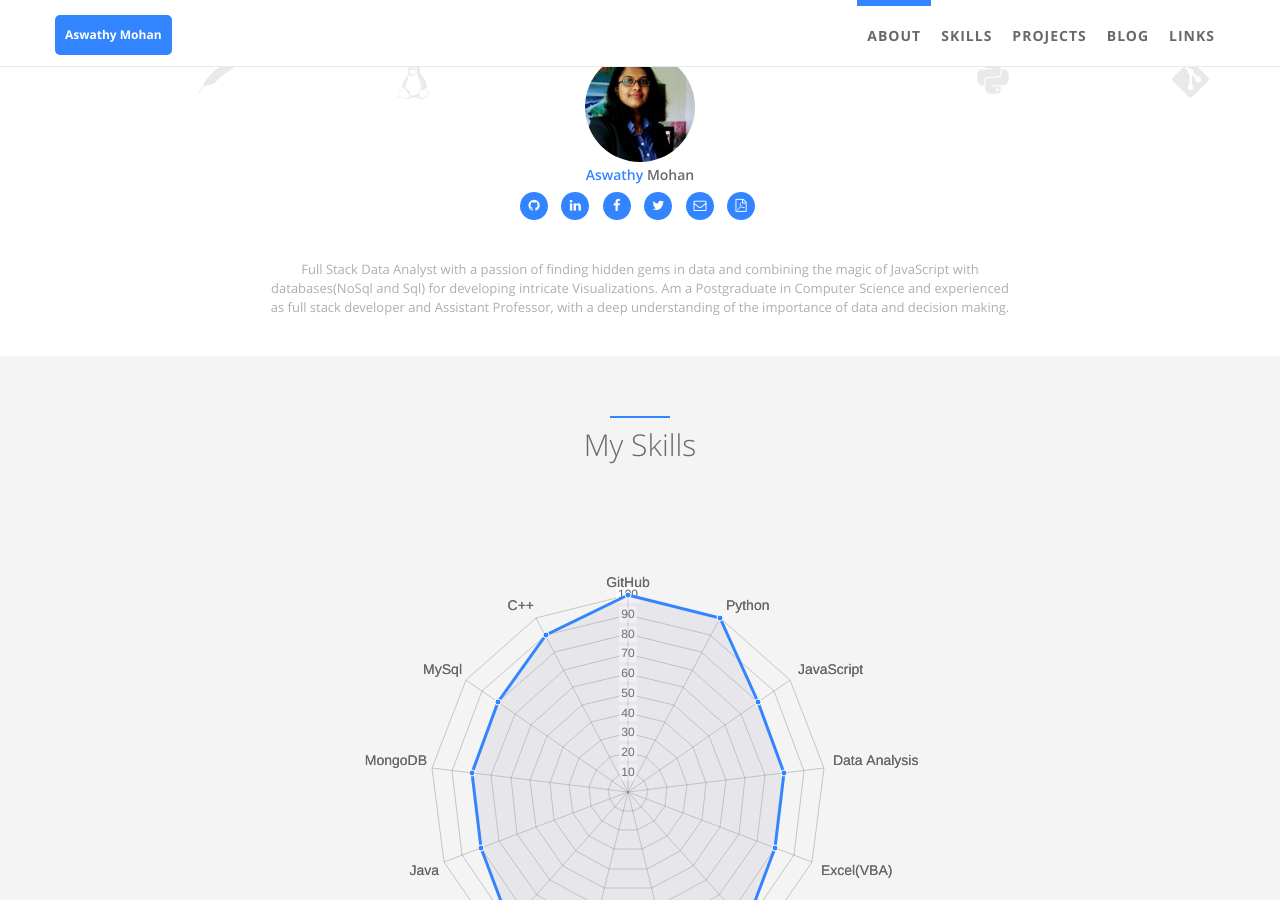
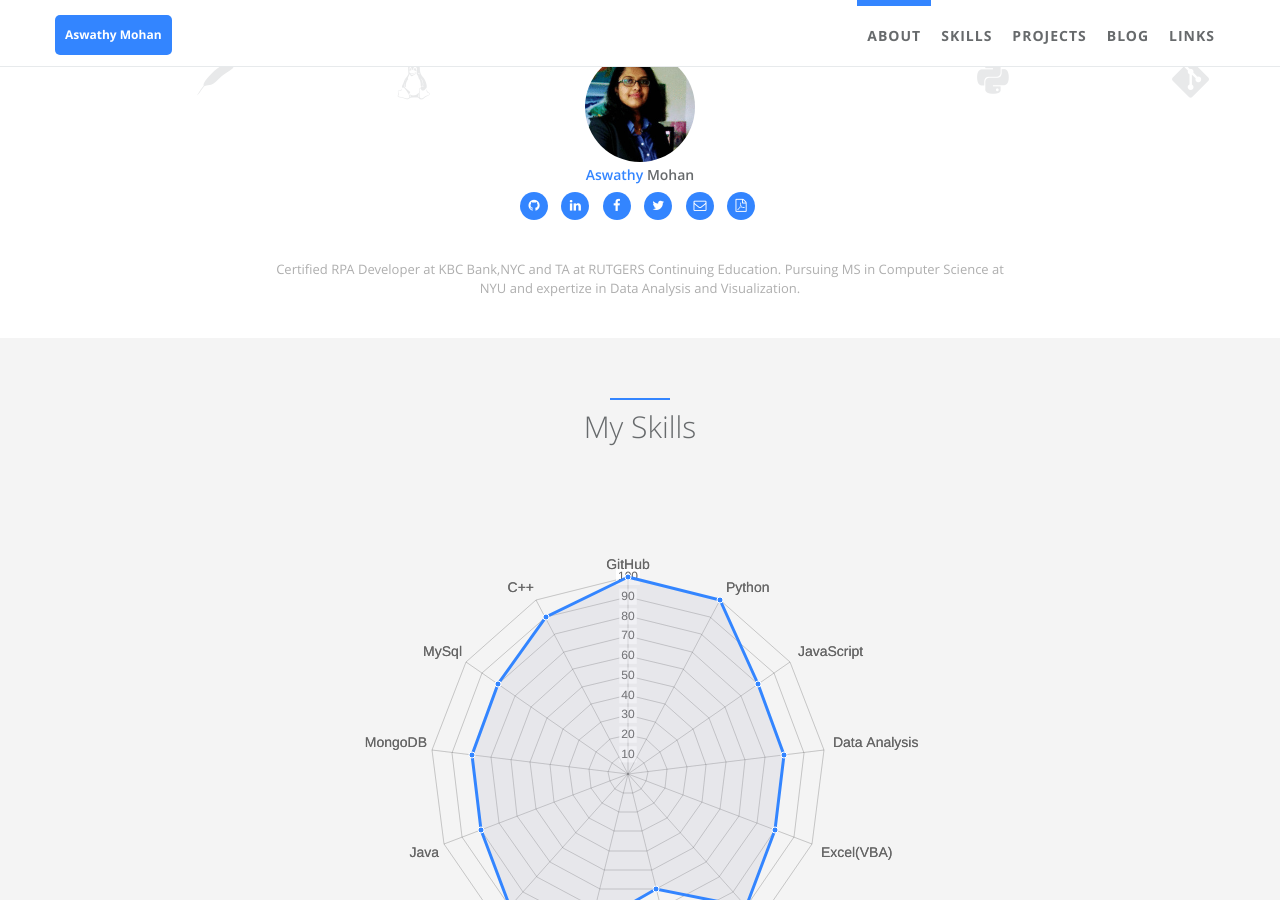
Before and after one commit to AswathyMV/aswathy.mohan, a Jekyll site: the page built from index.html, in a window 1280 px wide and 900 px high, scrolled down 563 px. Built offline with Jekyll 4.4.1, drawn with Linux system fonts in a browser that asks for light colours.

Commit message:
Update _config.yml

```diff
--- a/_config.yml
+++ b/_config.yml
@@ -33,9 +33,7 @@ author:  # change following line to your infomation.
     - name: icon-javascript-alt
     - name: fa-linux
 
-  desc: Full Stack Data Analyst with a passion of finding hidden gems in data and combining the magic of JavaScript with databases(NoSql and Sql)
-        for developing intricate Visualizations. Am a Postgraduate in Computer Science and experienced as
-        full stack developer and Assistant Professor, with a deep understanding of the importance of data and decision making.
+  desc: Certified RPA Developer at KBC Bank,NYC and TA at RUTGERS Continuing Education. Pursuing MS in Computer Science at NYU and expertize in Data Analysis and Visualization.
 
 
 
```
